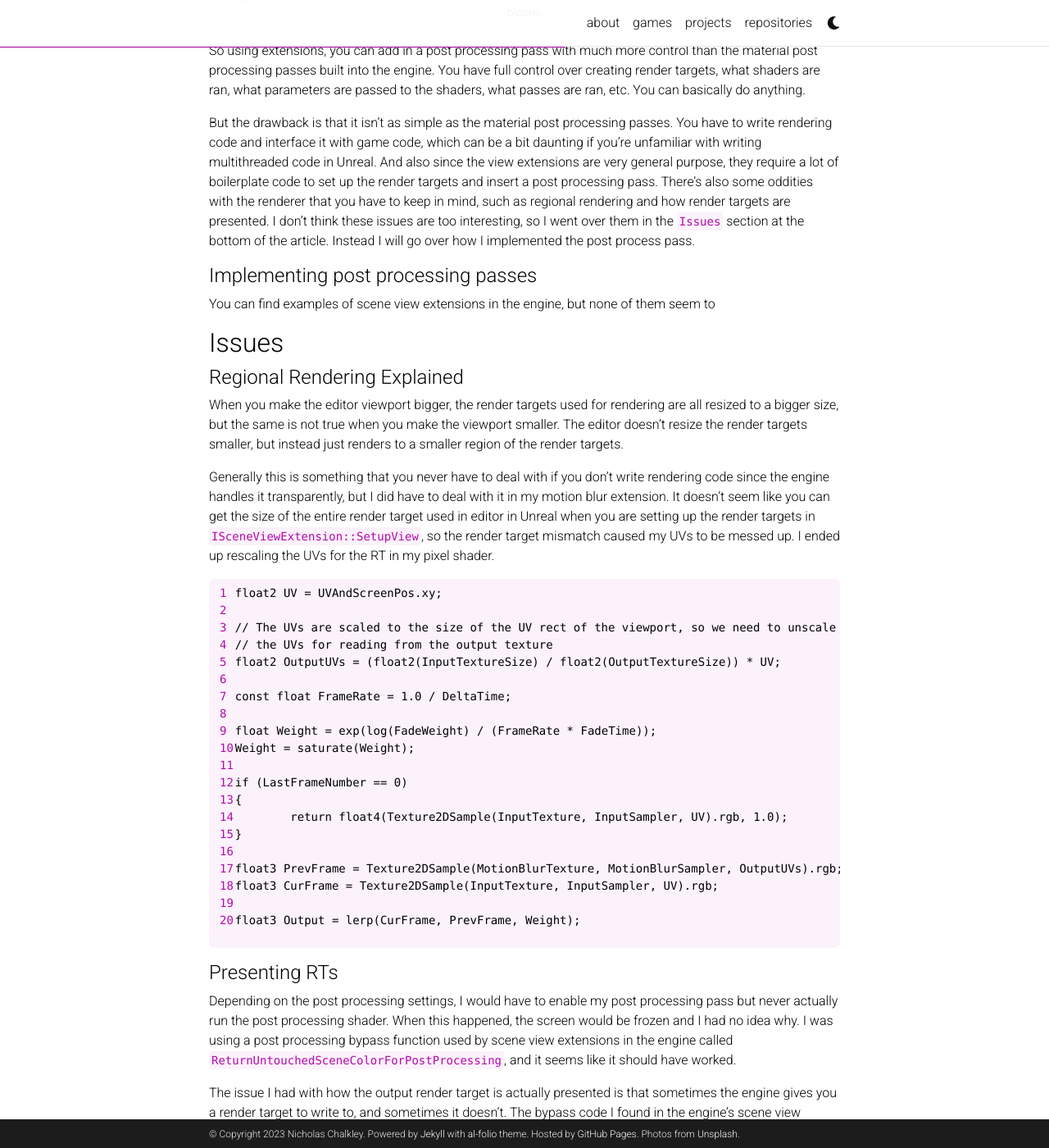
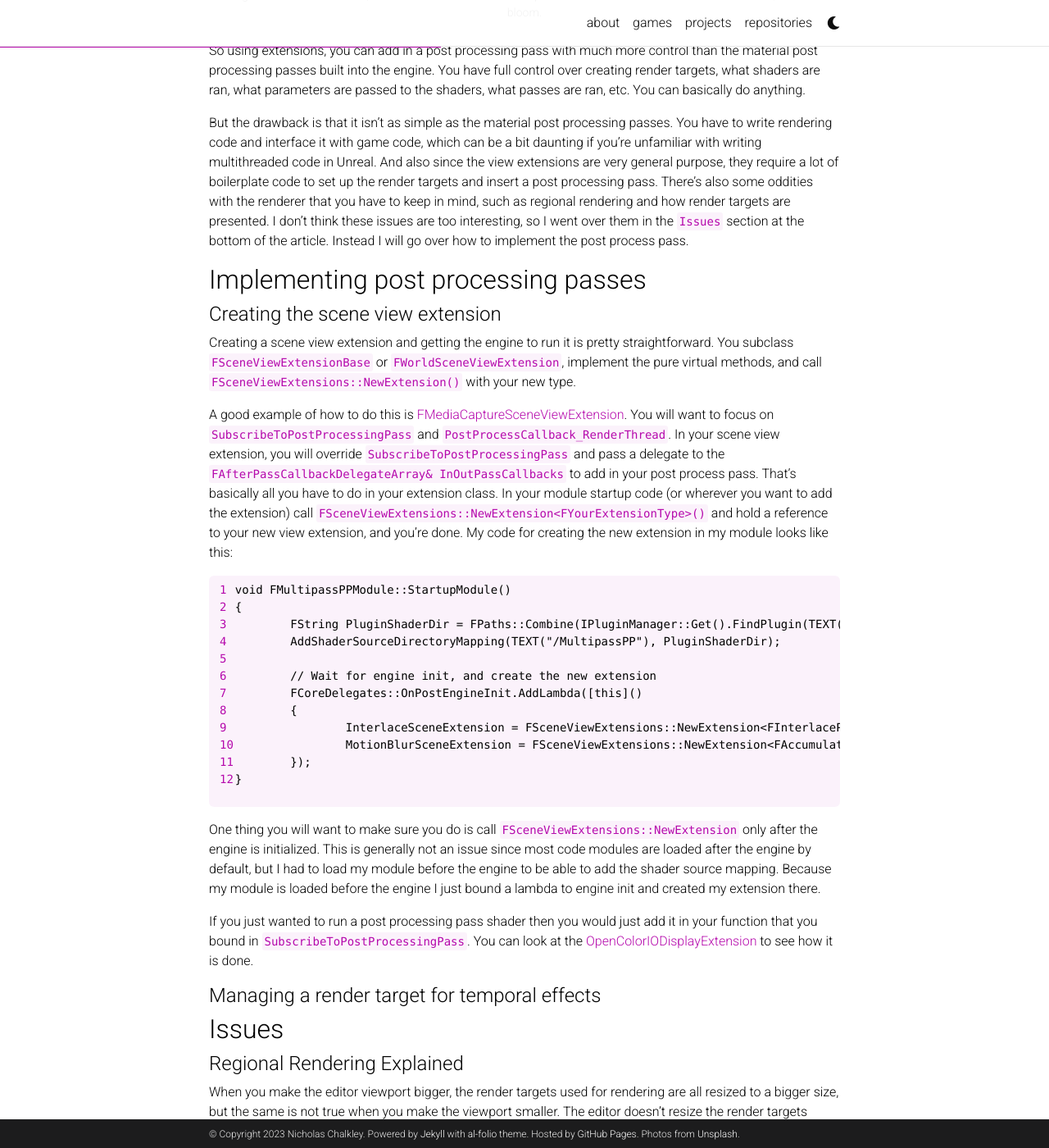
Before and after one commit to nicholas477/nicholas477.github.io, a Jekyll site: the page built from _projects/5_multipass_pp.md, in a window 1280 px wide and 1400 px high, scrolled down 1590 px. Shown: the whole window at 82% size. Built offline with Jekyll 4.4.1, drawn with Linux system fonts in a browser that asks for light colours; comment, search, counter and statistics services are not loaded; a style sheet for code colours, icons or effects is not loaded.

Commit message:
Still writing the multipass article

```diff
--- a/_projects/5_multipass_pp.md
+++ b/_projects/5_multipass_pp.md
@@ -32,10 +32,35 @@ Scene view extensions are programmable rendering extensions that let you run ren
 
 So using extensions, you can add in a post processing pass with much more control than the material post processing passes built into the engine. You have full control over creating render targets, what shaders are ran, what parameters are passed to the shaders, what passes are ran, etc. You can basically do anything.
 
-But the drawback is that it isn't as simple as the material post processing passes. You have to write rendering code and interface it with game code, which can be a bit daunting if you're unfamiliar with writing multithreaded code in Unreal. And also since the view extensions are very general purpose, they require a lot of boilerplate code to set up the render targets and insert a post processing pass. There's also some oddities with the renderer that you have to keep in mind, such as regional rendering and how render targets are presented. I don't think these issues are too interesting, so I went over them in the `Issues` section at the bottom of the article. Instead I will go over how I implemented the post process pass.
+But the drawback is that it isn't as simple as the material post processing passes. You have to write rendering code and interface it with game code, which can be a bit daunting if you're unfamiliar with writing multithreaded code in Unreal. And also since the view extensions are very general purpose, they require a lot of boilerplate code to set up the render targets and insert a post processing pass. There's also some oddities with the renderer that you have to keep in mind, such as regional rendering and how render targets are presented. I don't think these issues are too interesting, so I went over them in the `Issues` section at the bottom of the article. Instead I will go over how to implement the post process pass.
 
-#### Implementing post processing passes
-You can find examples of scene view extensions in the engine, but none of them seem to
+## Implementing post processing passes
+
+#### Creating the scene view extension
+Creating a scene view extension and getting the engine to run it is pretty straightforward. You subclass `FSceneViewExtensionBase` or `FWorldSceneViewExtension`, implement the pure virtual methods, and call `FSceneViewExtensions::NewExtension()` with your new type.
+
+A good example of how to do this is [FMediaCaptureSceneViewExtension](https://github.com/EpicGames/UnrealEngine/blob/5ccd1d8b91c944d275d04395a037636837de2c56/Engine/Plugins/Media/MediaIOFramework/Source/MediaIOCore/Private/MediaCaptureSceneViewExtension.h#L23). You will want to focus on `SubscribeToPostProcessingPass` and `PostProcessCallback_RenderThread`. In your scene view extension, you will override `SubscribeToPostProcessingPass` and pass a delegate to the `FAfterPassCallbackDelegateArray& InOutPassCallbacks` to add in your post process pass. That's basically all you have to do in your extension class. In your module startup code (or wherever you want to add the extension) call `FSceneViewExtensions::NewExtension<FYourExtensionType>()` and hold a reference to your new view extension, and you're done. My code for creating the new extension in my module looks like this:
+
+{% highlight c++ linenos %}
+void FMultipassPPModule::StartupModule()
+{
+	FString PluginShaderDir = FPaths::Combine(IPluginManager::Get().FindPlugin(TEXT("MultipassPP"))->GetBaseDir(), TEXT("Shaders"));
+	AddShaderSourceDirectoryMapping(TEXT("/MultipassPP"), PluginShaderDir);
+
+	// Wait for engine init, and create the new extension
+	FCoreDelegates::OnPostEngineInit.AddLambda([this]()
+	{
+		InterlaceSceneExtension = FSceneViewExtensions::NewExtension<FInterlacePPSceneExtension>();
+		MotionBlurSceneExtension = FSceneViewExtensions::NewExtension<FAccumulationMotionBlurSceneExtension>();
+	});
+}
+{% endhighlight %}
+
+One thing you will want to make sure you do is call `FSceneViewExtensions::NewExtension` only after the engine is initialized. This is generally not an issue since most code modules are loaded after the engine by default, but I had to load my module before the engine to be able to add the shader source mapping. Because my module is loaded before the engine I just bound a lambda to engine init and created my extension there.
+
+If you just wanted to run a post processing pass shader then you would just add it in your function that you bound in `SubscribeToPostProcessingPass`. You can look at the [OpenColorIODisplayExtension](https://github.com/EpicGames/UnrealEngine/blob/5ccd1d8b91c944d275d04395a037636837de2c56/Engine/Plugins/Compositing/OpenColorIO/Source/OpenColorIO/Private/OpenColorIODisplayExtension.cpp#L73C12-L73C12) to see how it is done.
+
+#### Managing a render target for temporal effects
 
 ## Issues
 
```
